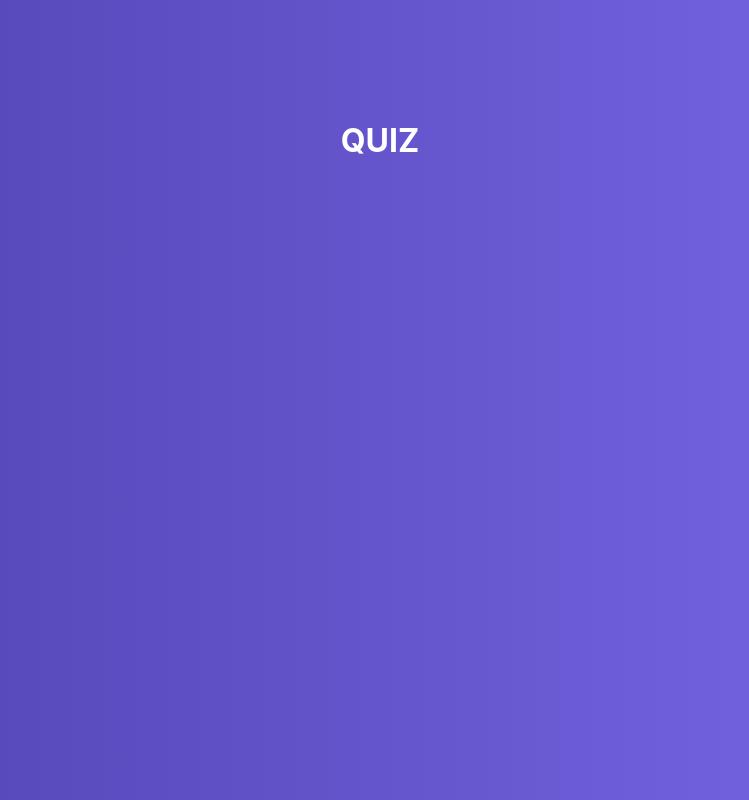
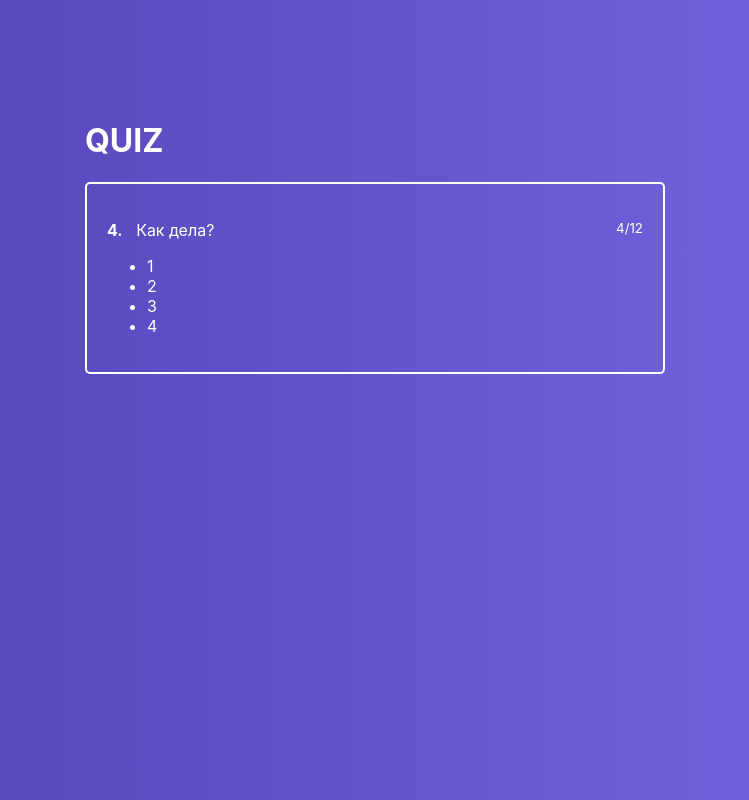
Before and after one commit to AlexSemynin/QUEEZ, a React (Create React App) app: page / in a window 1280 px wide. Shown: the whole page, without its empty margins (265-1014 px from the left). Built offline with nearby package versions, Linux system fonts and the light colour scheme.

Commit message:
Добавить компонент активного вопроса

```diff
--- /dev/null
+++ b/src/components/ActiveQuiz/ActiveQuiz.js
@@ -0,0 +1,26 @@
+import React from 'react';
+import classes from './ActiveQuiz.module.css';
+
+
+const ActiveQuiz = (props) => {
+    return(
+        <div className={classes.ActiveQuiz}>
+            <p className={classes.Question}>
+                <span>
+                    <strong>4.</strong> &nbsp;
+                    Как дела?
+                </span>
+                <small>4/12</small>
+            </p>
+            <ul>
+                <li>1</li>
+                <li>2</li>
+                <li>3</li>
+                <li>4</li>
+            </ul>
+        </div>
+    )
+
+};
+
+export default ActiveQuiz;
--- /dev/null
+++ b/src/components/ActiveQuiz/ActiveQuiz.module.css
@@ -0,0 +1,14 @@
+.ActiveQuiz{
+    padding: 20px;
+    color: #fff;
+    border:  2px solid #fff;
+    border-radius: 5px;
+    margin: 0 10px;
+    box-sizing: border-box;
+}
+
+.Question{
+    display: flex;
+    justify-content: space-between;
+    /* flex-direction: column; */
+}
--- a/src/containers/Quiz/Quiz.js
+++ b/src/containers/Quiz/Quiz.js
@@ -1,5 +1,6 @@
 import React from 'react';
 import classes from './Quiz.module.css';
+import ActiveQuiz from '../../components/ActiveQuiz/ActiveQuiz';
 
 
 class Quiz extends React.Component{
@@ -12,9 +13,12 @@ class Quiz extends React.Component{
 
         return(
             <div className={classes.Quiz}>
-                <h1>QUIZ</h1>
+
+                <div className={classes.QuizWrapper}>
+                    <h1>QUIZ</h1>
+                    <ActiveQuiz/>
+                </div>
             </div>
-
         );
     }
 }
--- a/src/containers/Quiz/Quiz.module.css
+++ b/src/containers/Quiz/Quiz.module.css
@@ -13,3 +13,7 @@
      color: white;
      margin-left: 10px;
  }
+
+ .QuizWrapper{
+     width: 600px;
+ }
```
